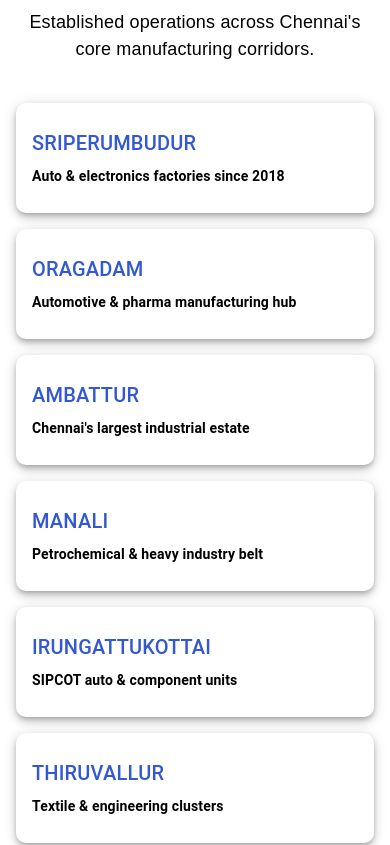
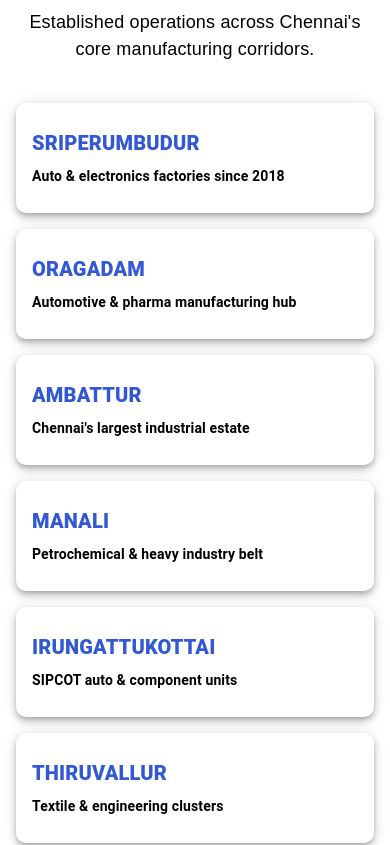
Before and after one commit to joyfrankroshan/industrial-website, a React (Vite) app: page / in a window 390 px wide. Shown: the part 9460-10305 px from the top of the page. Built offline with nearby package versions, Linux system fonts and the light colour scheme.

Commit message:
change the map design and completed the coverage section

```diff
--- a/src/components/Coverage.jsx
+++ b/src/components/Coverage.jsx
@@ -105,7 +105,7 @@
                         <Typography sx={{
                             fontSize:"20px",
                             font:FONT,
-                            fontWeight:550,
+                            fontWeight:{xs:800,md:550},
                             color:BRAND_BLUE,
 
                         }}>
```
